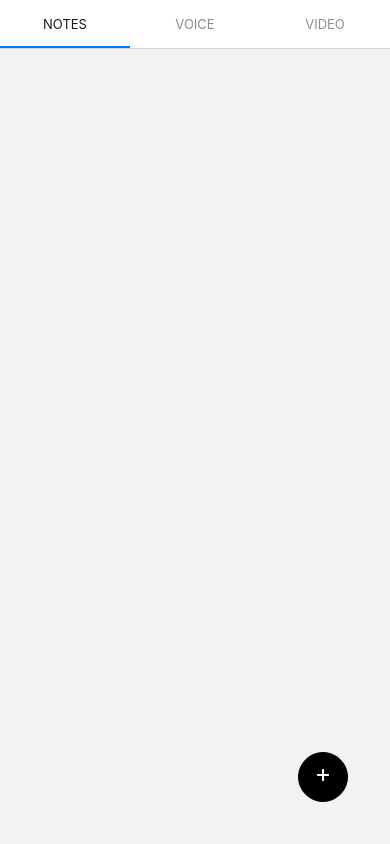
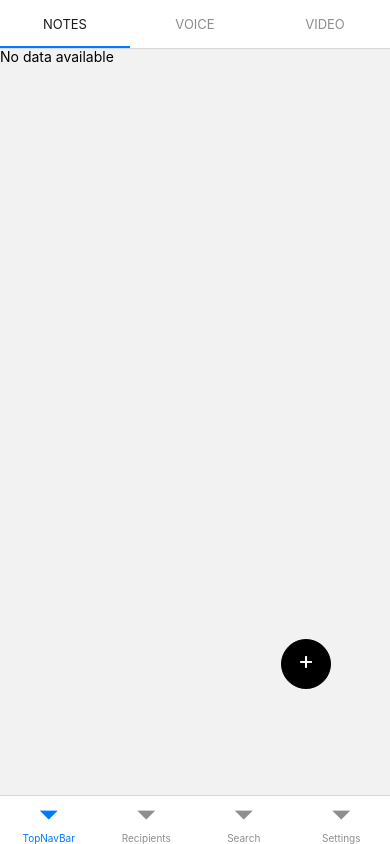
Before and after one commit to NaumanRecat/MotApp, a React Native app: screen /TopNavBar in a window 390 px wide. Built offline with nearby package versions, Linux system fonts and the light colour scheme.

Commit message:
notes with states

```diff
--- a/App.js
+++ b/App.js
@@ -11,6 +11,7 @@ import { createNativeStackNavigator } from '@react-navigation/native-stack';
 import TabNav from './screen/TabNav';
 import TopNavBar from './screen//TopNavBar';
 import AddNotes from './screen/AddNotes';
+import Notes from "./screen/Notes";
 
 const Stack = createNativeStackNavigator();
 
@@ -28,6 +29,8 @@ const App = () => {
         <Stack.Screen name="LoginScreen" component={LoginScreen} />
         <Stack.Screen name="Registration" component={Registration} />
         <Stack.Screen name="AddNotes" component={AddNotes} />
+        <Stack.Screen name="Notes" component={Notes} />
+
       </Stack.Navigator>
     </NavigationContainer>
   )
--- a/screen/AddNotes.js
+++ b/screen/AddNotes.js
@@ -1,30 +1,78 @@
-import React from "react";
-import {View, Text, Button, TouchableOpacity, TextInput} from 'react-native';
-import {widthPercentageToDP as w, heightPercentageToDP as h} from 'react-native-responsive-screen';
-import Input from "../component/Input";
+import React, { useState } from "react";
+import {
+  View,
+  Text,
+  Button,
+  TouchableOpacity,
+  TextInput,
+} from "react-native";
+import {
+  widthPercentageToDP as w,
+  heightPercentageToDP as h,
+} from "react-native-responsive-screen";
+import {Notes} from "./Notes";
 
-const AddNotes =(props)=>{
-    return(
-        <View style={{
-            flex:1,
-            height:h('100%'),
-            width:w('100%'),
-        }}>
-            <TextInput style={{fontSize:40,height:h('10%')}} placeholder="Title"/>
-            <TextInput  multiline={true} style={{fontSize:20}} placeholder="Type your notes"/>
 
-            <View style={{
-            flex:1,
-            alignItems:'flex-end',
-            justifyContent:'flex-end',
-            marginBottom: h('5%'),
-        }}>
-            <TouchableOpacity onPress={()=>props.navigation.navigate('AddNotes')} style={{height:50,width:50, borderWidth:1, borderRadius:50, backgroundColor:'black', alignItems:'center', marginRight: h('5%')}}>
-            <Text style={{fontSize:25, color:'white', marginTop:5}}> ✓ </Text>
-            </TouchableOpacity>
-        </View>
 
-        </View>
-    )
-}
-export default AddNotes
+const AddNotes = ({ navigation }) => {
+  const [title, setTitle] = useState("");
+  const [notes, setNotes] = useState("");
+
+  const handleSave = () => {
+    // Create an object with the input data
+    const data = { title, notes };
+
+    // Navigate to the second screen and pass the data as a parameter
+    navigation.navigate("Notes", { data });
+  };
+
+  return (
+    <View
+      style={{
+        flex: 1,
+        height: h("100%"),
+        width: w("100%"),
+      }}
+    >
+      <TextInput
+        style={{ fontSize: 40, height: h("10%") }}
+        placeholder="Title"
+        value={title}
+        onChangeText={(text) => setTitle(text)}
+      />
+      <TextInput
+        multiline={true}
+        style={{ fontSize: 20 }}
+        placeholder="Type your notes"
+        value={notes}
+        onChangeText={(text) => setNotes(text)}
+      />
+
+      <View
+        style={{
+          flex: 1,
+          alignItems: "flex-end",
+          justifyContent: "flex-end",
+          marginBottom: h("5%"),
+        }}
+      >
+        <TouchableOpacity
+          onPress={handleSave}
+          style={{
+            height: 50,
+            width: 50,
+            borderWidth: 1,
+            borderRadius: 50,
+            backgroundColor: "black",
+            alignItems: "center",
+            marginRight: h("5%"),
+          }}
+        >
+          <Text style={{ fontSize: 25, color: "white", marginTop: 5 }}> ✓ </Text>
+        </TouchableOpacity>
+      </View>
+    </View>
+  );
+};
+
+export default AddNotes;
--- a/screen/Notes.js
+++ b/screen/Notes.js
@@ -1,22 +1,49 @@
 import React from "react";
-import {View, Text, Button, TouchableOpacity} from 'react-native';
-import AddNotes from './AddNotes'
-import {widthPercentageToDP as w, heightPercentageToDP as h} from 'react-native-responsive-screen';
+import { View, Text, FlatList, TouchableOpacity } from "react-native";
+import { widthPercentageToDP as w, heightPercentageToDP as h } from "react-native-responsive-screen";
+import AddNotes from "./AddNotes";
 
-const Notes =(props)=>{
-    return(
-        <View style={{
-            flex:1,
-            height:h('100%'),
-            width:w('100%'),
-            alignItems:'flex-end',
-            justifyContent:'flex-end',
-            marginBottom: h('5%'),
-        }}>
-            <TouchableOpacity onPress={()=>props.navigation.navigate('AddNotes')} style={{height:50,width:50, borderWidth:1, borderRadius:50, backgroundColor:'black', alignItems:'center', marginRight: h('5%')}}>
-            <Text style={{fontSize:25, color:'white', marginTop:5}}> + </Text>
-            </TouchableOpacity>
-        </View>
-    )
-}
-export default Notes
+
+const Notes = ({ route, navigation }) => {
+  const data = route.params?.data;
+
+  return (
+    <View>
+      {data ? (
+        <FlatList
+          data={[data]}
+          keyExtractor={(item, index) => index.toString()}
+          renderItem={({ item }) => (
+            <View>
+              <Text>Title: {item.title}</Text>
+              <Text>Notes: {item.notes}</Text>
+            </View>
+          )}
+        />
+      ) : (
+        <Text>No data available</Text>
+      )}
+
+      {/* Button to navigate to AddNotes */}
+      <TouchableOpacity
+        onPress={() => navigation.navigate("AddNotes")}
+        style={{
+          height: 50,
+          width: 50,
+          borderWidth: 1,
+          borderRadius: 50,
+          backgroundColor: "black",
+          alignItems: "center",
+          marginRight: h("5%"),
+          position: "absolute",
+          top: h("70%"), // Adjust the positioning as needed
+          right: h("2%"), // Adjust the positioning as needed
+        }}
+      >
+        <Text style={{ fontSize: 25, color: "white", marginTop: 5 }}> + </Text>
+      </TouchableOpacity>
+    </View>
+  );
+};
+
+export default Notes;
--- a/screen/TabNav.js
+++ b/screen/TabNav.js
@@ -13,7 +13,7 @@ const TabNav =()=> {
   return (
 
       <Tab.Navigator>
-        <Tab.Screen name="Home" component={TopNavBar} options={{ headerShown: false }}/>
+        <Tab.Screen name="TopNavBar" component={TopNavBar} options={{ headerShown: false }}/>
         <Tab.Screen name="Recipients" component={Recipients} options={{ headerShown: false }}/>
         <Tab.Screen name="Search" component={Search} options={{ headerShown: false }}/>
         <Tab.Screen name="Settings" component={Settings} options={{ headerShown: false }}/>
```
